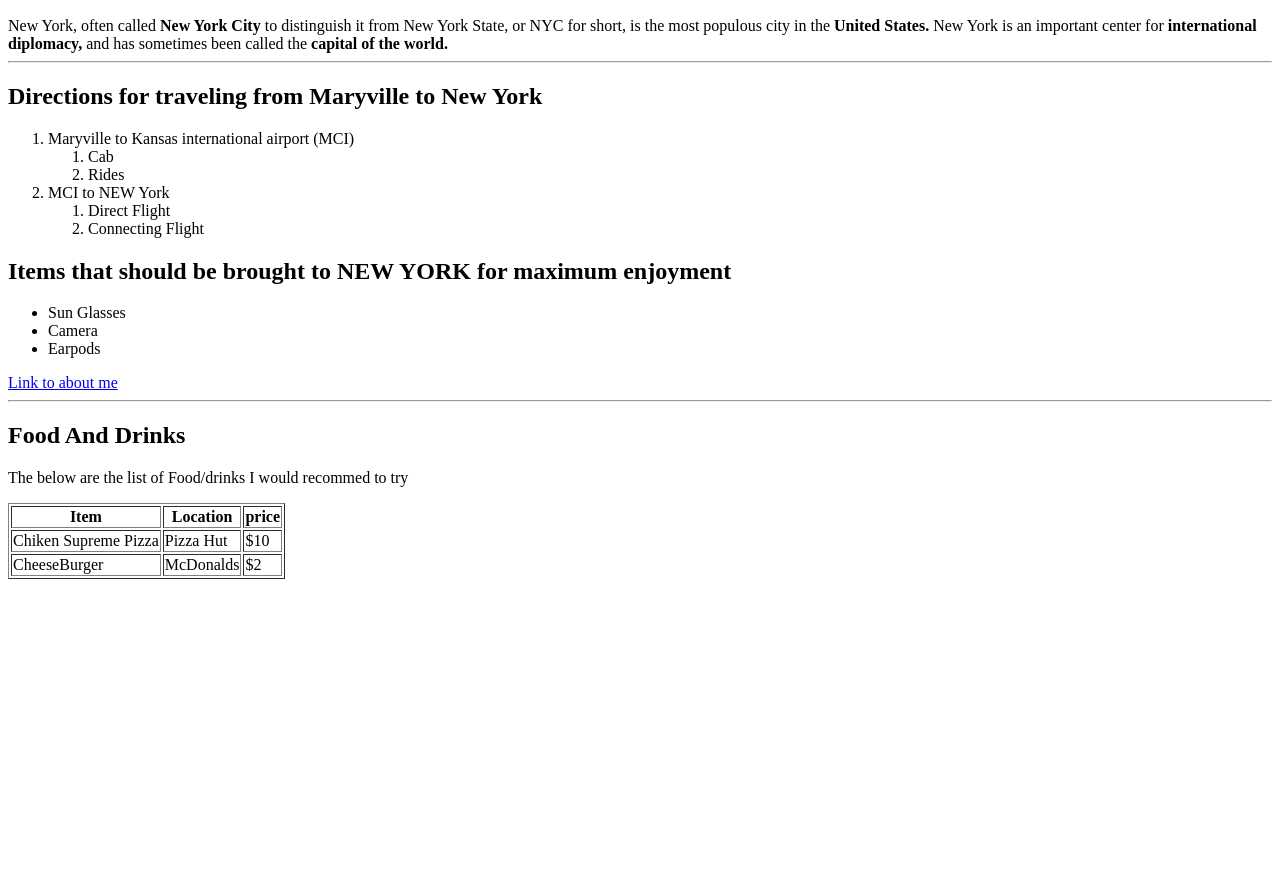
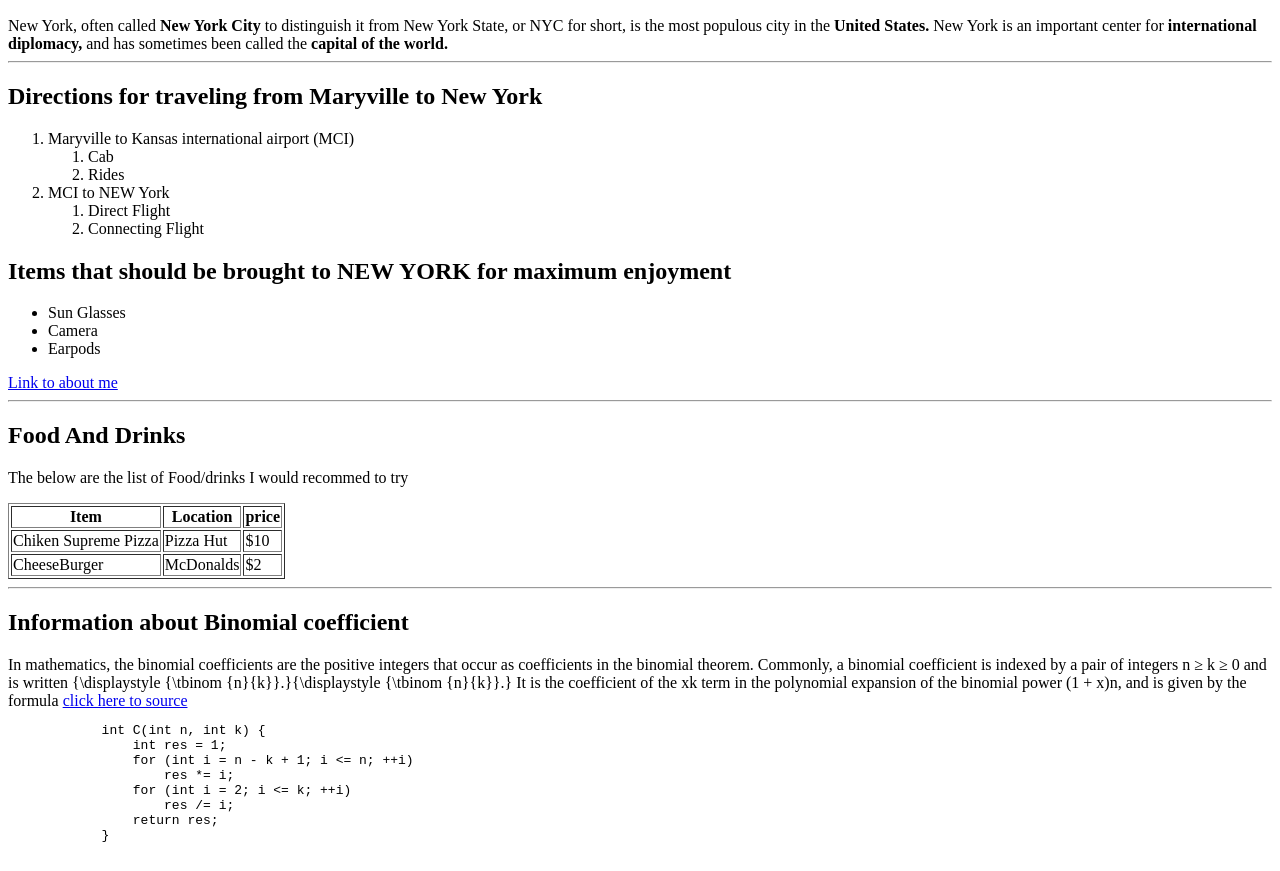
Before and after one commit to 44-563-WebApps-F21/webapps-f21-assignment-3-Likhitha-Gopi, a plain HTML site: page index.html in a window 1280 px wide. Shown: the part 110-981 px from the top of the page. Before the commit the page ends 800 px from the top, so only its background shows below. Drawn offline with Linux system fonts and the light colour scheme.

Commit message:
added code

```diff
--- a/index.html
+++ b/index.html
@@ -56,6 +56,19 @@
                 <td> $2</td>
             </tr>
         </table>
-
+        <hr>
+        <h2>Information about Binomial coefficient</h2>
+        <block quote="https://en.wikipedia.org/wiki/Binomial_coefficient">In mathematics, the binomial coefficients are the positive integers that occur as coefficients in the binomial theorem. Commonly, a binomial coefficient is indexed by a pair of integers n ≥ k ≥ 0 and is written {\displaystyle {\tbinom {n}{k}}.}{\displaystyle {\tbinom {n}{k}}.} It is the coefficient of the xk term in the polynomial expansion of the binomial power (1 + x)n, and is given by the formula</block>
+        <a href="https://en.wikipedia.org/wiki/Binomial_coefficient">click here to source</a>
+        <pre>
+            int C(int n, int k) {
+                int res = 1;
+                for (int i = n - k + 1; i <= n; ++i)
+                    res *= i;
+                for (int i = 2; i <= k; ++i)
+                    res /= i;
+                return res;
+            }
+        </pre>
     </body>
 </html>
```
